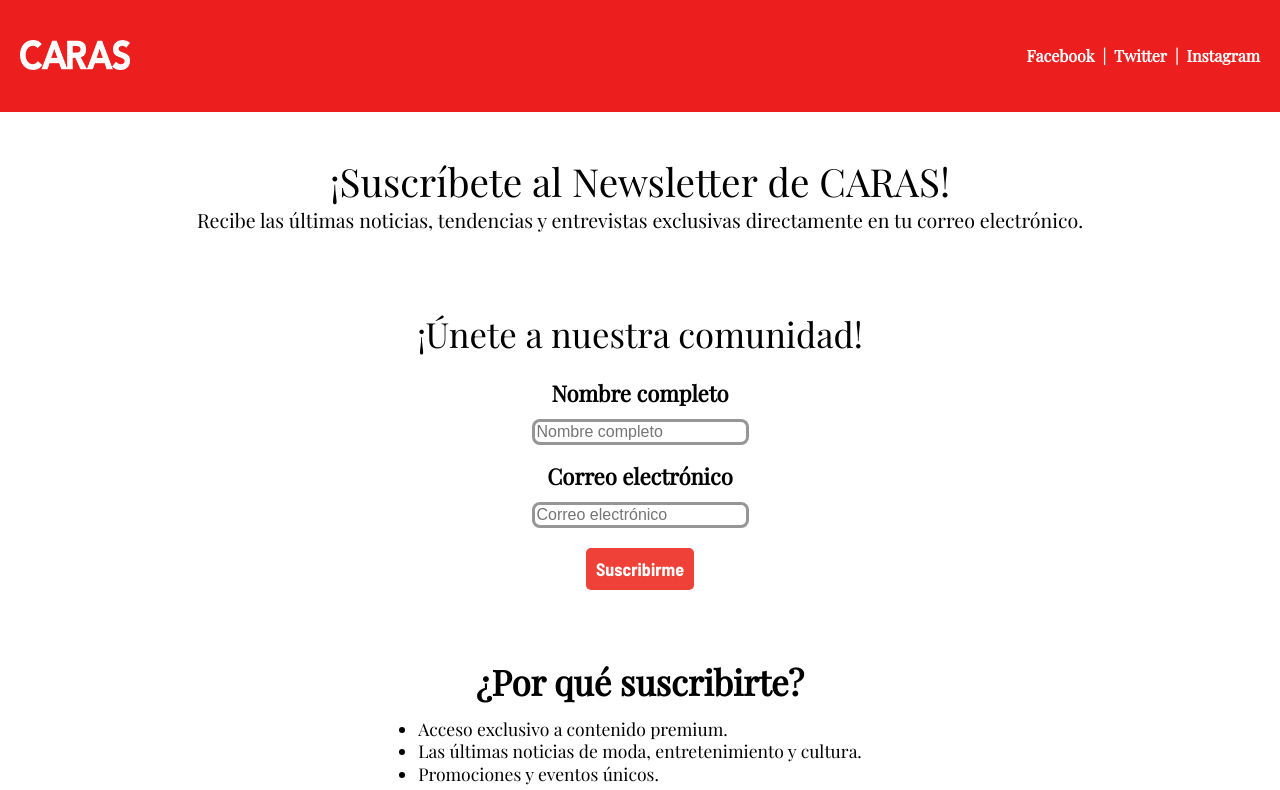
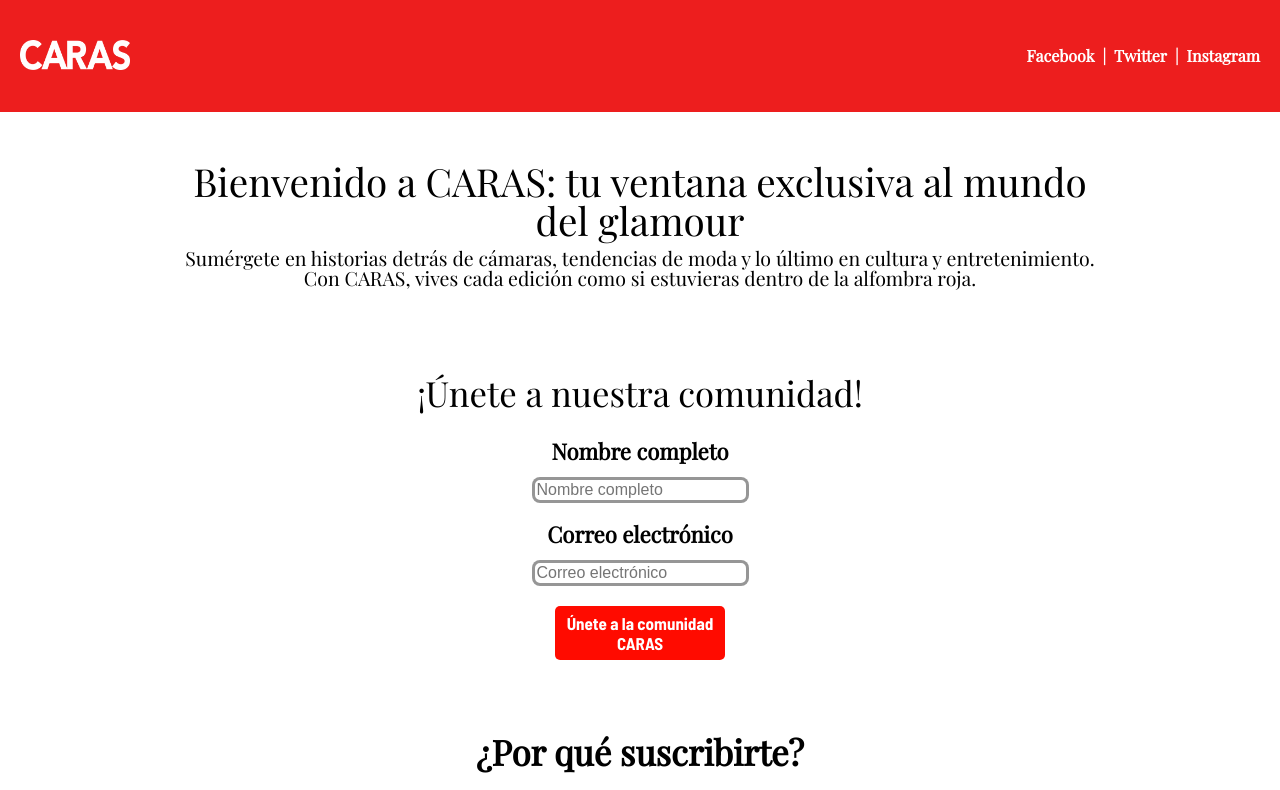
Before and after one commit to Alex0-8/Caras_Landing_Page, a React (Create React App) app: page / in a window 1280 px wide. Shown: the top 790 px of the page. Built offline with nearby package versions, Linux system fonts and the light colour scheme.

Commit message:
persuasive content and CTA improved

```diff
--- a/src/components/FeaturedSection/index.tsx
+++ b/src/components/FeaturedSection/index.tsx
@@ -10,9 +10,10 @@
             <article>
             <h2 tabIndex={0}>¿Por qué suscribirte?</h2>
                 <ul>
-                    <li>Acceso exclusivo a contenido premium.</li>
-                    <li>Las últimas noticias de moda, entretenimiento y cultura.</li>
-                    <li>Promociones y eventos únicos.</li>
+                    <li><strong>Acceso VIP</strong> a sorteos, eventos y contenido premium.</li>
+                    <li><strong>Entrevistas exclusivas</strong> con tus celebridades favoritas.</li>
+                    <li><strong>Tendencias de moda</strong> antes de que salgan en las pasarelas.</li>
+                    <li><strong>Crónicas de espectáculos</strong> y backstage de los grandes eventos.</li>
                 </ul>
             </article>
 
--- a/src/components/FeaturedSection/styles.ts
+++ b/src/components/FeaturedSection/styles.ts
@@ -20,6 +20,10 @@
         & > li{
             font-size: ${props => props.theme.fonts.size.responsive3};
             margin-bottom: 5px;
+
+            strong {
+                font-weight: 600;
+            }
         }
     }
 
--- a/src/components/Header/index.tsx
+++ b/src/components/Header/index.tsx
@@ -14,8 +14,8 @@
         </HeaderSection>
 
         <Intro>
-            <h1 tabIndex={0}>¡Suscríbete al <span lang="en">Newsletter</span> de CARAS!</h1>
-            <p tabIndex={0}>Recibe las últimas noticias, tendencias y entrevistas exclusivas directamente en tu correo electrónico.</p>
+            <h1 tabIndex={0}>Bienvenido a <span lang="en">CARAS</span>: tu ventana exclusiva al mundo del glamour</h1>
+            <p tabIndex={0}>Sumérgete en historias detrás de cámaras, tendencias de moda y lo último en cultura y entretenimiento. Con <span lang="en">CARAS</span>, vives cada edición como si estuvieras dentro de la alfombra roja.</p>
         </Intro>
         </>
     )
--- a/src/components/SubscriptionForm/index.tsx
+++ b/src/components/SubscriptionForm/index.tsx
@@ -24,7 +24,7 @@
                     <input type="email" id="email" name="email" value={form.email} placeholder="Correo electrónico" onChange={handleChange} />
                 </InputContainer>
 
-                <SubmitFormBtn type="submit">Suscribirme</SubmitFormBtn>
+                <SubmitFormBtn type="submit">Únete a la comunidad CARAS</SubmitFormBtn>
                 {success && <SuccessMsg role="status" aria-live="polite">¡Suscripcion Exitosa!</SuccessMsg>}
                 {error && <ErrorMsg role="alert" aria-live="polite">{error}</ErrorMsg>}
             </form>
--- a/src/components/SubscriptionForm/styles.ts
+++ b/src/components/SubscriptionForm/styles.ts
@@ -65,10 +65,11 @@
 `;
 
 const SubmitFormBtn = styled.button`
-    padding: 10px;
-    font-size: 1.125rem;
+    width: 170px;
+    padding: 7px;
+    font-size: 1.0625rem;
     color: ${props => props.theme.colors.txtSecondary};
-    background-color: #ef4138;
+    background-color: #ff0b00;
     border: none;
     border-radius: 5px;
     cursor: pointer;
@@ -78,7 +79,7 @@
     margin-bottom: 10px;
 
     &:hover {
-        background-color: #ff0b00;
+        background-color: #ef4138;
         box-shadow: 0 4px 6px #0000004d;
         transform: scale(1.05);
     }
```
